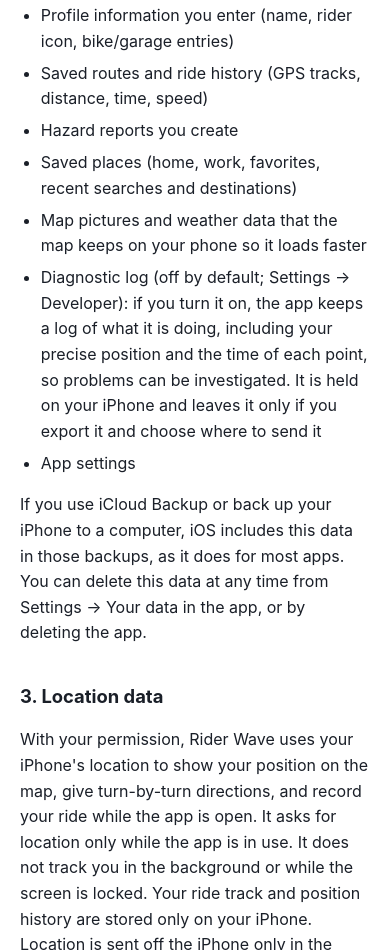
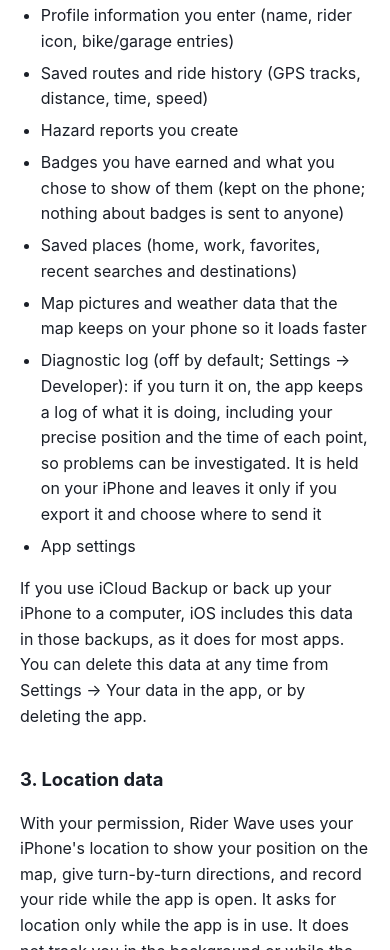
Before and after one commit to terraBae/riderwave-legal, a plain HTML site: page privacy-ios.html in a window 390 px wide. Shown: the part 1687-2637 px from the top of the page. Drawn offline with Linux system fonts and the light colour scheme.

Commit message:
Policy: badges stay on the phone

```diff
--- a/privacy-ios.html
+++ b/privacy-ios.html
@@ -64,6 +64,7 @@
   <li>Profile information you enter (name, rider icon, bike/garage entries)</li>
   <li>Saved routes and ride history (GPS tracks, distance, time, speed)</li>
   <li>Hazard reports you create</li>
+  <li>Badges you have earned and what you chose to show of them (kept on the phone; nothing about badges is sent to anyone)</li>
   <li>Saved places (home, work, favorites, recent searches and destinations)</li>
   <li>Map pictures and weather data that the map keeps on your phone so it loads faster</li>
   <li>Diagnostic log (off by default; Settings → Developer): if you turn it on, the app keeps a log of what it is doing, including your precise position and the time of each point, so problems can be investigated. It is held on your iPhone and leaves it only if you export it and choose where to send it</li>
```
Also changed, not shown: privacy.html (+1 -0 lines).
